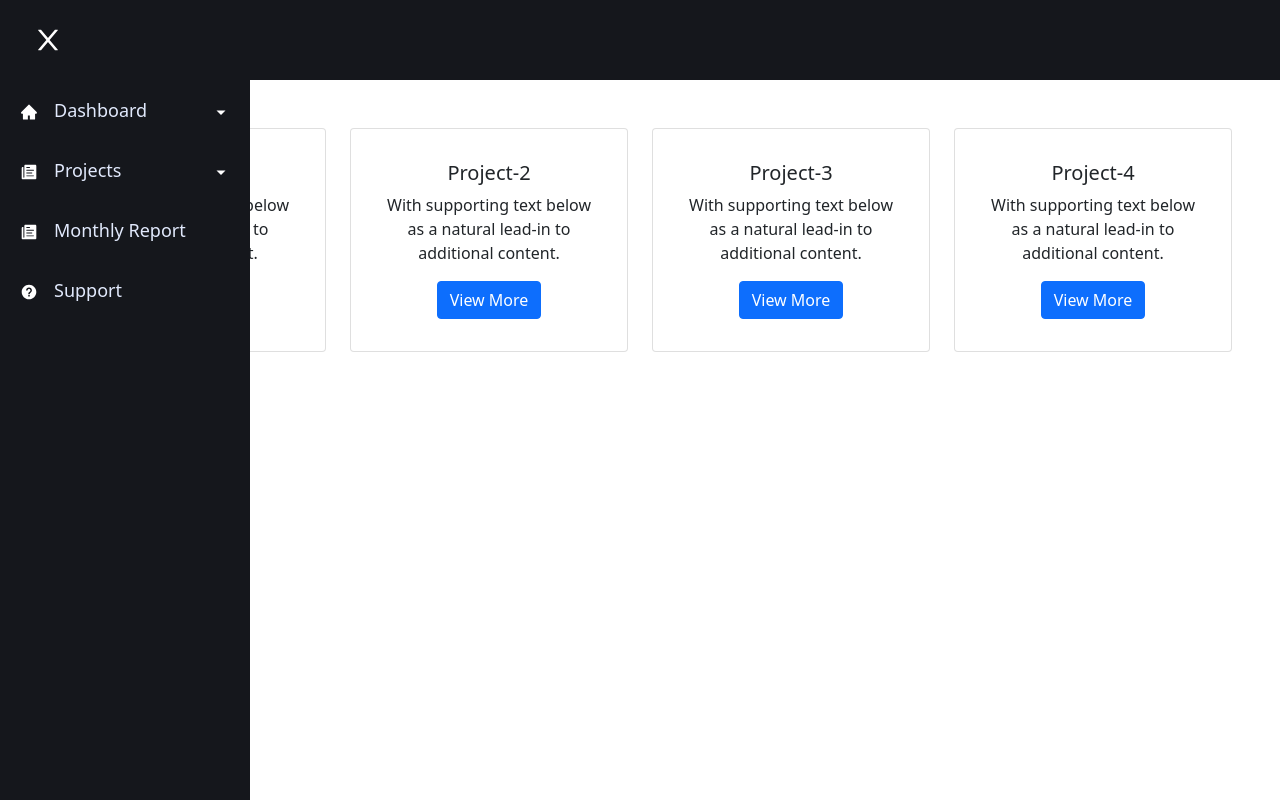
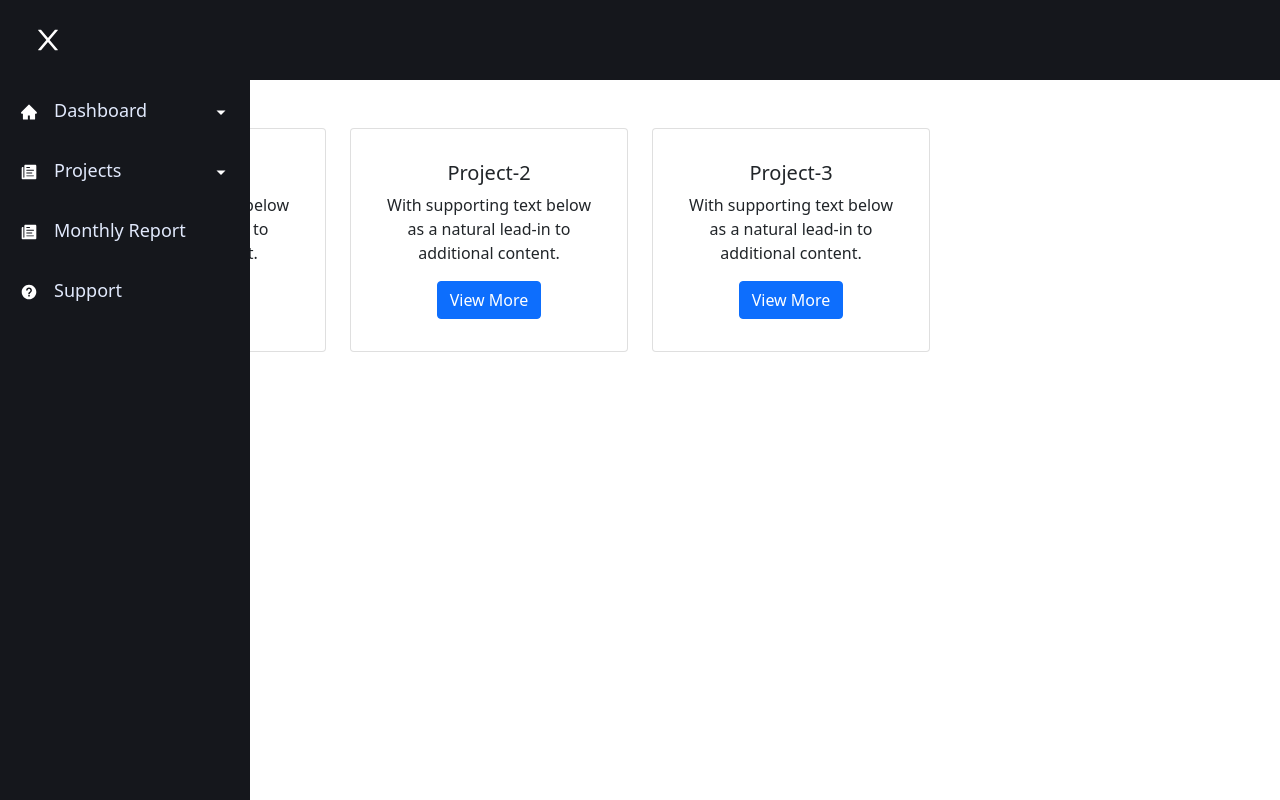
Before and after one commit to KishoreBarik/Interns2021_Team4, a React (Create React App) app in the folder UI/: page /dashboard in a window 1280 px wide. Built offline with nearby package versions, Linux system fonts and the light colour scheme.

Commit message:
removed project-4

```diff
--- a/UI/src/components/Dashboard.js
+++ b/UI/src/components/Dashboard.js
@@ -55,20 +55,7 @@ class Dashboard extends Component {
                 </div>
               </div>
             </div>
-            <div class="col-sm-3 projects-container">
-              <div class="card p-3">
-                <div class="card-body">
-                  <h5 class="card-title">Project-4</h5>
-                  <p class="card-text">
-                    With supporting text below as a natural lead-in to
-                    additional content.
-                  </p>
-                  <Link to="" class="btn btn-primary">
-                    View More
-                  </Link>
-                </div>
-              </div>
-            </div>
+
           </div>
         </div>
       </div>
```
